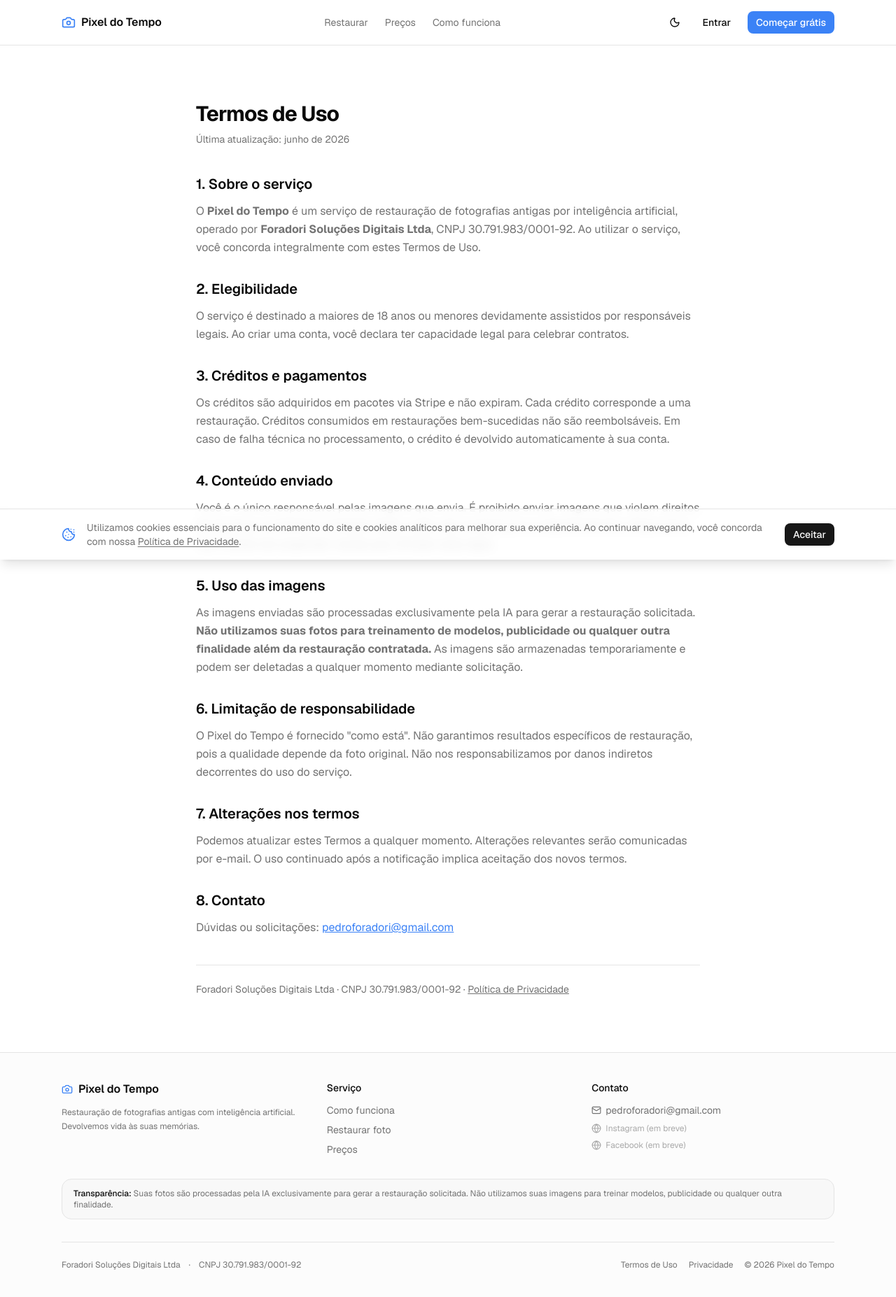
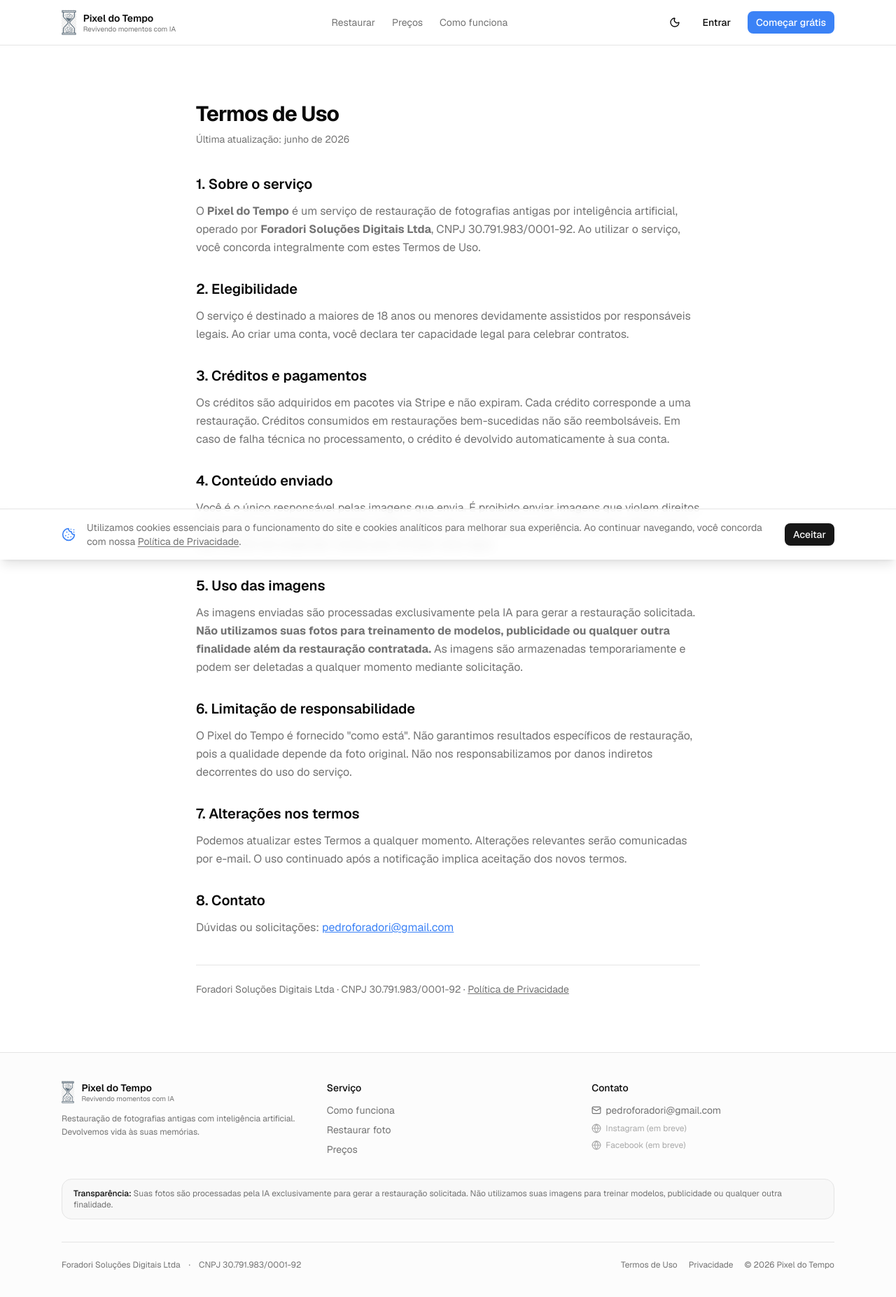
Before and after one commit to pedroforadori/pixel-do-tempo, a Next.js app: page /termos in a window 1280 px wide. Shown: the whole page at 70% size. Built offline with nearby package versions, Linux system fonts and the light colour scheme; no server answers.

Commit message:
feat(layout): replace Camera icon with logo image in Navbar and Footer

```diff
--- a/src/components/layout/Footer.tsx
+++ b/src/components/layout/Footer.tsx
@@ -1,5 +1,5 @@
 import Link from "next/link";
-import { Camera, Mail, Globe } from "lucide-react";
+import { Mail, Globe } from "lucide-react";
 
 export function Footer() {
   return (
@@ -11,9 +11,15 @@
 
           {/* Marca */}
           <div className="flex flex-col gap-3">
-            <Link href="/#inicio" className="inline-flex items-center gap-2 font-semibold text-foreground">
-              <Camera className="h-4 w-4 text-brand-dark" />
-              Pixel do Tempo
+            <Link href="/#inicio" className="inline-flex items-center gap-2.5">
+              {/* eslint-disable-next-line @next/next/no-img-element */}
+              <img src="/logo-light.png" alt="" className="h-8 w-auto dark:hidden" />
+              {/* eslint-disable-next-line @next/next/no-img-element */}
+              <img src="/logo-dark.png" alt="" className="h-8 w-auto hidden dark:block" />
+              <div className="flex flex-col leading-tight">
+                <span className="font-semibold text-sm text-foreground">Pixel do Tempo</span>
+                <span className="text-[10px] text-muted-foreground">Revivendo momentos com IA</span>
+              </div>
             </Link>
             <p className="text-xs text-muted-foreground leading-relaxed">
               Restauração de fotografias antigas com inteligência artificial. Devolvemos
--- a/src/components/layout/Navbar.tsx
+++ b/src/components/layout/Navbar.tsx
@@ -1,5 +1,5 @@
 import Link from "next/link";
-import { Camera, LayoutDashboard, Sparkles } from "lucide-react";
+import { LayoutDashboard, Sparkles } from "lucide-react";
 import { createClient } from "@/lib/supabase/server";
 import { Badge } from "@/components/ui/badge";
 import { Button } from "@/components/ui/button";
@@ -36,9 +36,15 @@
     <header className="sticky top-0 z-50 border-b bg-background/95 backdrop-blur supports-backdrop-filter:bg-background/60">
       <div className="max-w-6xl mx-auto px-4 sm:px-6 h-16 flex items-center justify-between">
         {/* Logo */}
-        <Link href="/#inicio" className="flex items-center gap-2 font-semibold">
-          <Camera className="h-5 w-5 text-brand-dark" />
-          <span className="hidden sm:inline text-foreground">Pixel do Tempo</span>
+        <Link href="/#inicio" className="flex items-center gap-2.5">
+          {/* eslint-disable-next-line @next/next/no-img-element */}
+          <img src="/logo-light.png" alt="" className="h-9 w-auto dark:hidden" />
+          {/* eslint-disable-next-line @next/next/no-img-element */}
+          <img src="/logo-dark.png" alt="" className="h-9 w-auto hidden dark:block" />
+          <div className="flex flex-col leading-tight">
+            <span className="font-semibold text-sm text-foreground">Pixel do Tempo</span>
+            <span className="text-[10px] text-muted-foreground hidden sm:block">Revivendo momentos com IA</span>
+          </div>
         </Link>
 
         {/* Nav links — âncoras */}
```
